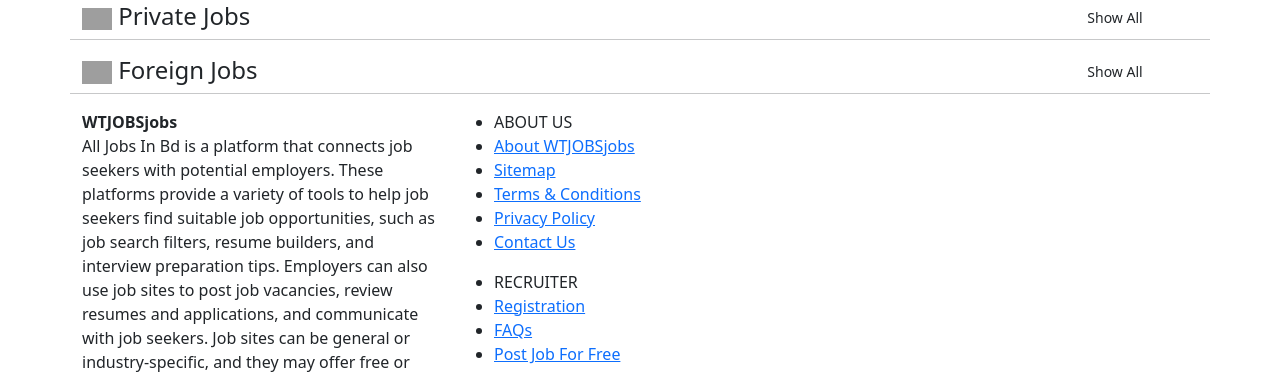
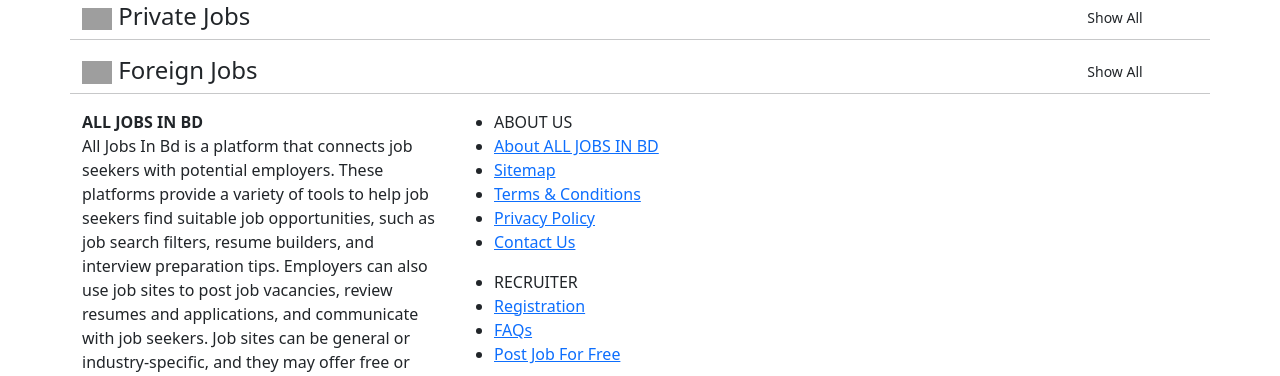
Before and after one commit to Rayhun/bdalljobs, a Django app: template templates/index.html in a window 1280 px wide. Shown: the part 368-744 px from the top of the page. Run offline with Django 3.2, Linux system fonts and the light colour scheme; the template is opened without the code that fills it, so the values that code supplies are empty; some libraries are stand-ins or nearby versions; some web fonts are replaced; grey boxes are pictures that could not be loaded.

Commit message:
update data

```diff
--- a/templates/index.html
+++ b/templates/index.html
@@ -11,9 +11,9 @@
             <div class="col-md-8">
                 <h3>You are very close to <span>success.</span></h3>
                 <h3>Your related jobs are <a href="">here.</a></h3>
-                <form action="{% url 'jobs:search' %}" method="get">
-                    <div class="row">
-                        <div class="col-md-10">
+                <div class="row">
+                    <div class="col-md-10">
+                        <form action="{% url 'jobs:search' %}" method="get">
                             <div class="small fw-light text-light">Click any one to get specific job search results</div>
                             <div class="btn-group">
                                 {% for obj in employee_stats %}
@@ -25,18 +25,12 @@
                                 <span class="input-group-text border-end-0 bg-white">
                                     <i class="fa fa-search"></i>
                                 </span>
-                                <!-- <select name="job_type" id="job_type" class="form-select">
-                                    <option value="">Select Job Type</option>
-                                    {% for job in job_type %}
-                                    <option value="{{ job.code }}">{{ job }}</option>
-                                    {% endfor %}
-                                </select> -->
                                 <input type="search" name="q" class="form-control" placeholder="Find your dream job.">
                                 <button class="btn btn-sm button-color">SEARCH JOBS</button>
                             </div>
-                        </div>
+                        </form>
                     </div>
-                </form>
+                </div>
             </div>
             <div class="col-md-4">
                 <div class="card job-count">
--- a/templates/snippets/footer.html
+++ b/templates/snippets/footer.html
@@ -6,14 +6,14 @@
             <div class="row mar_lr_0">
 
                 <div class="col-12 col-md-4 col-sm-12 col-xs-12 about">
-                    <strong class="logo">WTJOBSjobs</strong>
+                    <strong class="logo">ALL JOBS IN BD</strong>
                     <p>All Jobs In Bd is a platform that connects job seekers with potential employers. These platforms provide a variety of tools to help job seekers find suitable job opportunities, such as job search filters, resume builders, and interview preparation tips. Employers can also use job sites to post job vacancies, review resumes and applications, and communicate with job seekers. Job sites can be general or industry-specific, and they may offer free or paid services. With the rise of remote work and the increasing reliance on online job search, job sites have become an essential part of the modern job market.</p>
                 </div>
 
                 <div class="col-md-5 col-sm-12 col-xs-12 links">
                     <ul class="footer_links">
                         <li class="text-uppercase">About Us</li>
-                        <li><a href="/page/about-us/" target="_blank">About WTJOBSjobs</a></li>
+                        <li><a href="/page/about-us/" target="_blank">About ALL JOBS IN BD</a></li>
                         <li><a href="/sitemap/" target="_blank">Sitemap</a></li>
                         <li><a href="/page/terms-conditions/" target="_blank">Terms &amp; Conditions</a></li>
                         <li><a href="/page/privacy-policy/" target="_blank">Privacy Policy</a></li>
```
